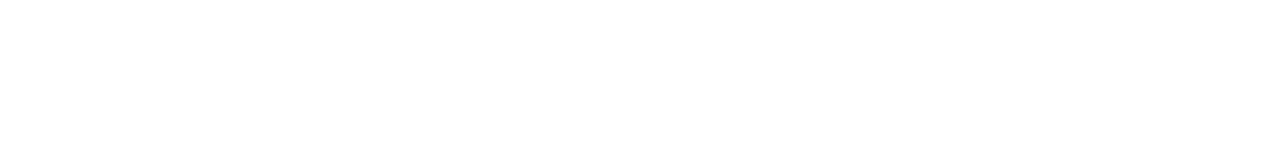
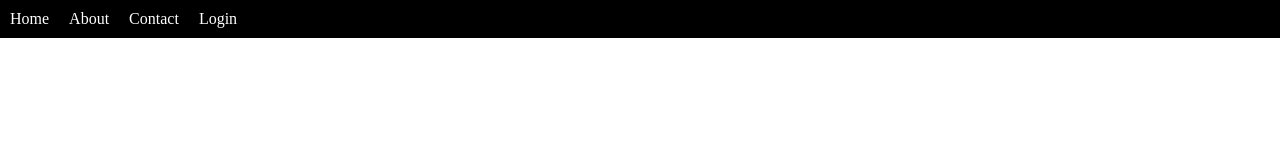
Before and after one commit to Fernandocampos07/landingpage-project, a plain HTML site: page index.html in a window 1280 px wide. Drawn offline with Linux system fonts and the light colour scheme.

Commit message:
Comecei a montar o  projeto

```diff
--- a/index.html
+++ b/index.html
@@ -4,8 +4,18 @@
     <meta charset="UTF-8">
     <meta name="viewport" content="width=device-width, initial-scale=1.0">
     <title>Landing page</title>
+    <link rel="stylesheet" href="styles/responsive.css">
 </head>
 <body>
-
+  <header>
+    <nav id="nav-bar">
+        <ul id="main-list">
+            <li><a href="#">Home</a></li>
+            <li><a href="#">About</a></li>
+            <li><a href="#">Contact</a></li>
+            <li><a href="#" id="buttom">Login</a></li>
+        </ul>
+    </nav>
+  </header>
 </body>
 </html>
--- a/styles/responsive.css
+++ b/styles/responsive.css
@@ -1 +1,24 @@
 @charset "UTF-8";
+
+*{
+    margin: 0px;
+    padding: 0px;
+}
+
+#nav-bar{
+    background-color: black;
+    width: 100vw;
+}
+
+#main-list{
+    list-style-type: none;
+    display: flex;
+
+}
+#main-list > li{
+    padding: 10px;
+}
+#main-list a{
+    text-decoration: none;
+    color: white;
+}
```
